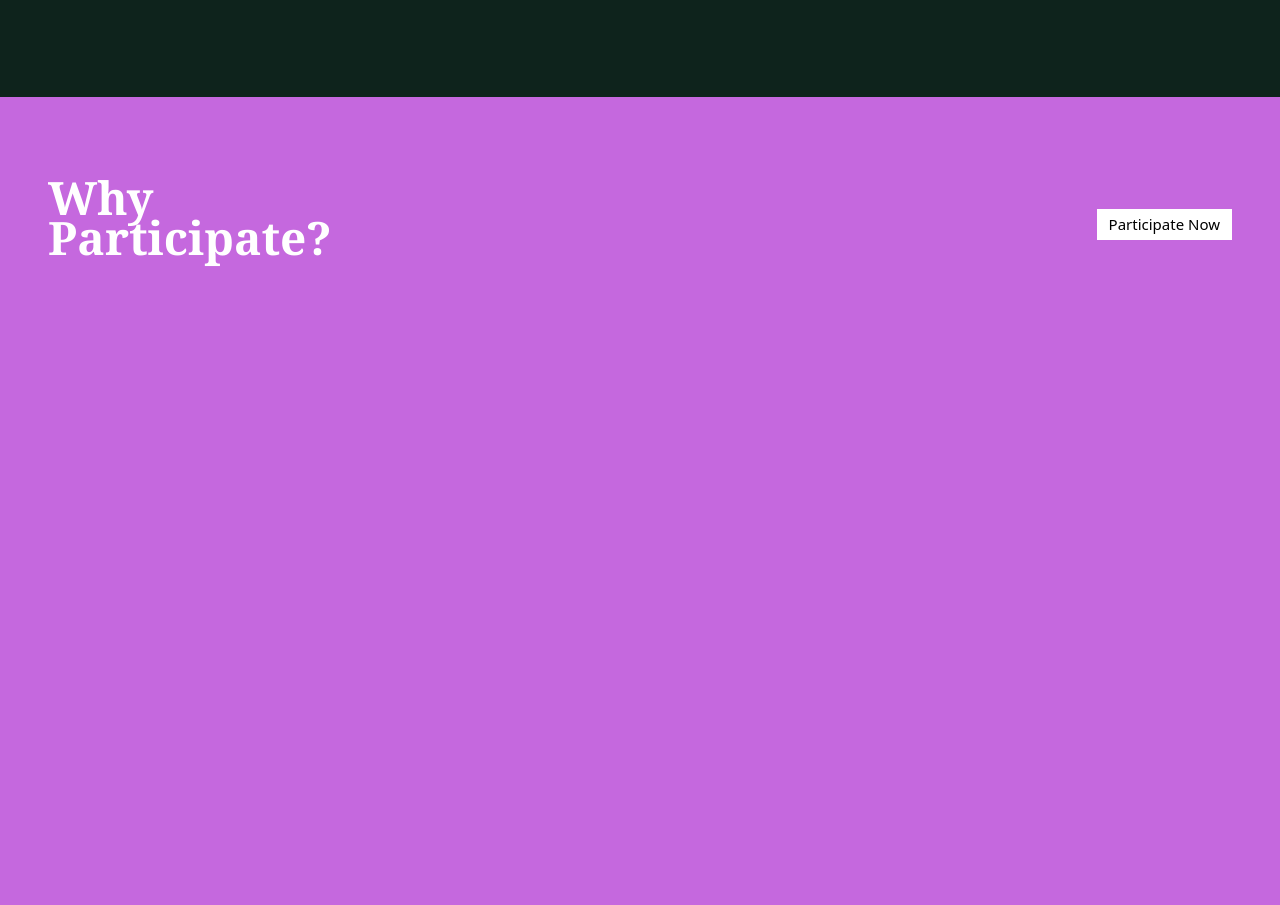
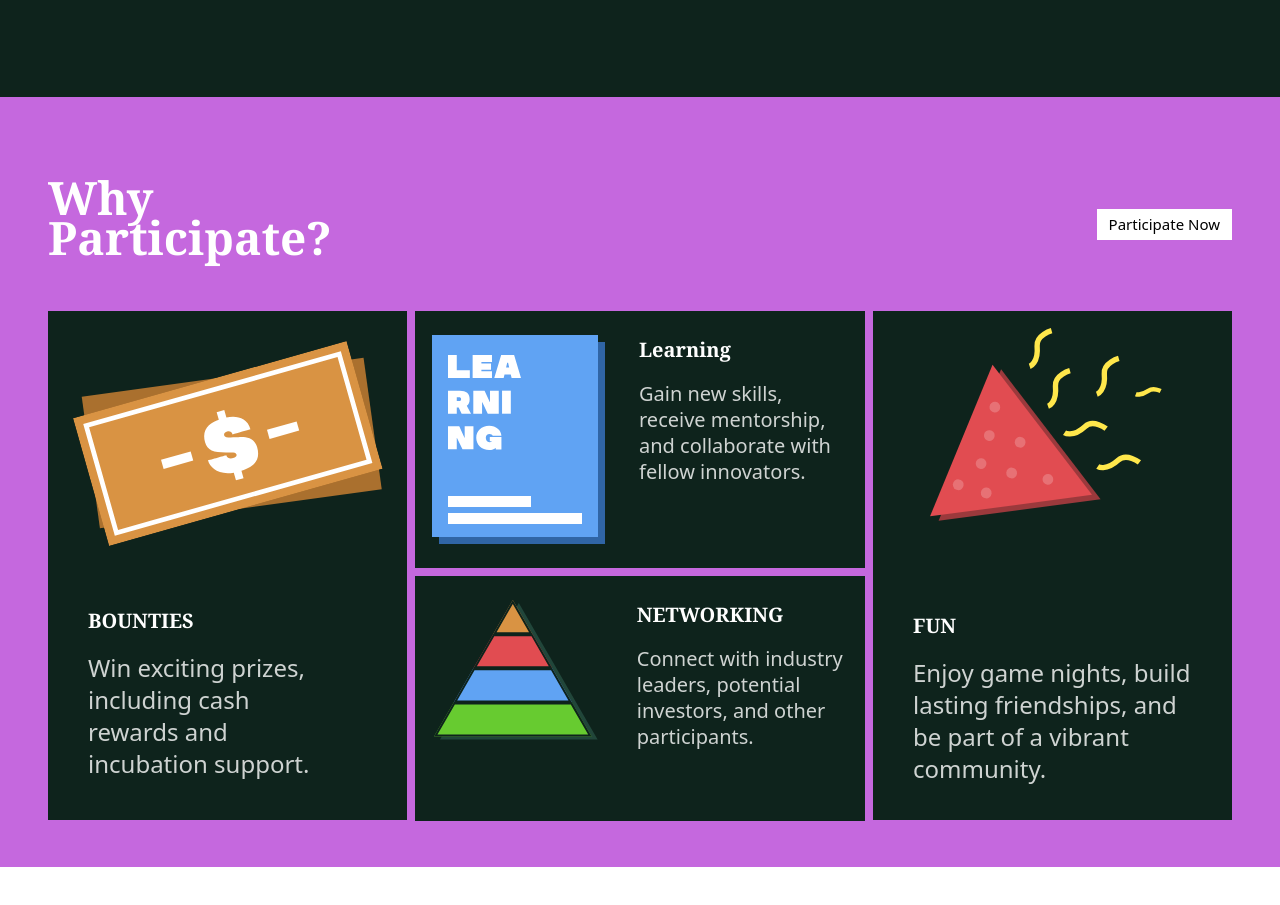
Before and after one commit to anshkumar2311/WOC-2024, a website built with Vite: page Projects/Day4/Hack/index.html in a window 1280 px wide. Shown: the part 3290-4195 px from the top of the page. After the commit the page ends 4157 px from the top, so only its background shows below. Built offline with nearby package versions, Linux system fonts and the light colour scheme.

Commit message:
Tailwind Project

```diff
--- a/Projects/Day4/Hack/index.html
+++ b/Projects/Day4/Hack/index.html
@@ -25,6 +25,9 @@
 
 <body>
     <main class="bg-[#0e231c] w-full text-white">
+
+        <!-- nav part -->
+
         <nav class="w-full flex justify-between items-center px-[7vh] py-2.5 border-b absolute top-0">
             <div class="pl-8"><img src="logo.svg" alt=""></div>
             <div class="flex items-center font-Basis Grotesque Arabic Pro
@@ -39,6 +42,7 @@
         </nav>
 
         <!-- hero part -->
+
         <div class="w-full px-[4vw] pb-0 mb-0">
             <div class="w-full border-x-[2px] flex justify-between items-start pt-[5.5vw]">
                 <!-- text part -->
@@ -67,6 +71,7 @@
         </div>
 
         <!-- Marquee section -->
+
         <div class="w-full overflow-hidden">
             <div class="w-[200vw] marquee flex">
                 <div class="w-[50%] bg-[#C568DE] p-3 flex justify-around text-xl font-extrabold">
@@ -93,22 +98,6 @@
                 </div>
             </div>
         </div>
-
-        <!-- About section -->
-        <!-- <div class="w-full flex justify-between items-center px-[4vw] py-10">
-            <div class="w-[50%]">
-                <img src="about.svg" alt="" class="w-full">
-            </div>
-            <div class="w-[50%] pl-10">
-                <h1 class="text-[40px] font-extrabold">ABOUT US</h1>
-                <p class="text-[18px
-                ] pt-4">Lorem ipsum dolor sit amet, consectetur adipiscing elit. Sed do eiusmod tempor incididunt ut
-                    labore et dolore magna aliqua. Ut enim ad minim veniam, quis nostrud exercitation ullamco laboris
-                    nisi ut aliquip ex ea commodo consequat. Duis aute irure dolor in reprehenderit in voluptate velit
-                    esse cillum dolore eu fugiat nulla pariatur.</p>
-                <button class="mt-4 h-[26px] text-sm text-black bg-white pl-4 pr-4 pt-1 pb-2">Learn More</button>
-            </div>
-        </div> -->
 
         <!--How it works -->
 
@@ -156,6 +145,7 @@
         </div>
 
         <!-- weekly schedule -->
+
         <div class="px-12 pt-[68px] flex justify-between gap-10">
             <div class="max-w-[392px]">
                 <div class="text-[48px] font-serif font-extrabold leading-[42px]">Weekly <br> Schedule Breakdown</div>
@@ -220,19 +210,57 @@
         </div>
 
         <!-- why participate -->
-         <div class="w-full h-[833px] bg-[#C568DE] mt-[100px]">
+
+         <div class="w-full h-[770px] bg-[#C568DE] mt-[100px]">
             <div class="px-12 h-[673px]">
                 <div class="h-[104px] pt-[80px] flex justify-between">
                     <div class="w-[446px] text-[46px] font-serif font-extrabold leading-10">Why <br>Participate?</div>
                     <div class="pt-8"><button class="bg-white text-black text-[15px] px-3 py-1">Participate Now</button></div>
                 </div>
-                <div class="h-[509px]">
-                    <div></div>
-                    <div></div>
-                    <div></div>
+                <div class="h-[509px] pt-[110px] flex justify-between gap-2">
+                    <div class="w-[450px] h-[509px] bg-[#0E231C]">
+                        <div class="flex justify-center pt-[30px]">
+                            <img src="bounties.svg" alt="">
+                        </div>
+                        <div class="w-[286px] pl-[40px] pt-[60px]">
+                            <h3 class="text-[20px] font-serif font-bold">BOUNTIES</h3>
+                            <p class="text-[24px] leading-[32px] opacity-80 pt-4">Win exciting prizes, including cash rewards and incubation support.</p>
+                        </div>
+                    </div>
+                    <div>
+                        <div class="w-[450px] h-[257px] bg-[#0E231C] flex justify-around pt-6">
+                            <div>
+                                <img src="learning.svg" alt="">
+                            </div>
+                            <div class="w-[209px] h-[144px]">
+                                <h3 class="text-[20px] font-serif font-bold">Learning</h3>
+                                <p class="text-[20px] leading-[26px] opacity-80 pt-4">Gain new skills, receive mentorship, and collaborate with fellow innovators.</p>
+                            </div>
+                        </div>
+                        <div class="w-[450px] h-[245px] bg-[#0E231C] flex justify-around pt-6 mt-2">
+                            <div>
+                                <img src="networking.svg" alt="">
+                            </div>
+                            <div class="w-[209px] h-[144px]">
+                                <h3 class="text-[20px] font-serif font-bold">NETWORKING</h3>
+                                <p class="text-[20px] leading-[26px] opacity-80 pt-4">Connect with industry leaders, potential investors, and other participants.</p>
+                            </div>
+                        </div>
+                    </div>
+                    <div class="w-[450px] h-[509px] bg-[#0E231C]">
+                        <div class="flex justify-center w-[320px] h-[300px]">
+                            <img src="fun.svg" alt="">
+                        </div>
+                        <div class="w-[320px] pl-[40px]">
+                            <h3 class="text-[20px] font-serif font-bold">FUN</h3>
+                            <p class="text-[24px] leading-[32px] opacity-80 pt-4">Enjoy game nights, build lasting friendships, and be part of a vibrant community.</p>
+                        </div>
+                    </div>
                 </div>
             </div>
          </div>
+
+         <!-- last page -->
     </main>
 </body>
 
```
Also changed, not shown: Projects/Day4/Hack/style.css.
